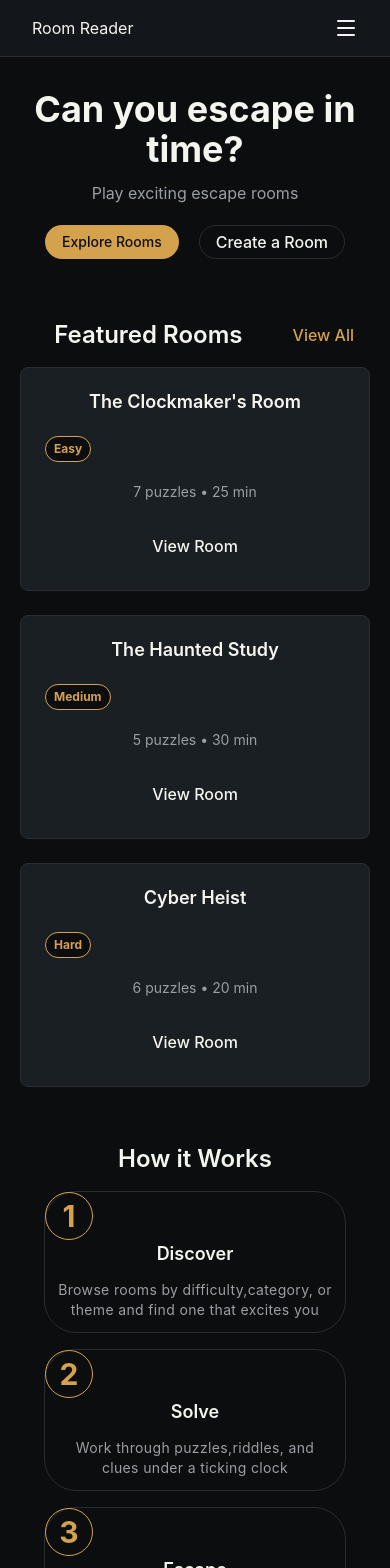
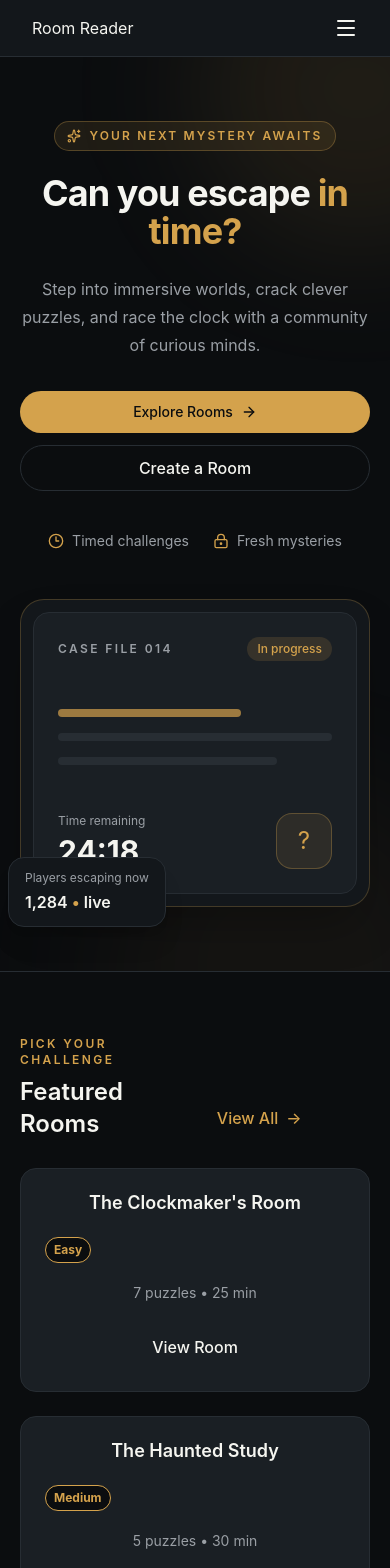
Before and after one commit to gouravasija16/room-reader, a React (Vite) app: page / in a window 390 px wide. Shown: the top 1568 px of the page. Built offline with nearby package versions, Linux system fonts and the light colour scheme.

Commit message:
Improving Responsive UI

```diff
--- a/src/components/home/FeaturedRooms.jsx
+++ b/src/components/home/FeaturedRooms.jsx
@@ -5,12 +5,10 @@ import { useNavigate } from "react-router-dom";
 export default function FeaturedRooms() {
   const navigate=useNavigate()
   return (
-    <section className="flex flex-col gap-4 py-7 px-5  max-w-7xl mx-auto  ">
-    <div className="flex justify-between">
-         <h2 className="text-2xl font-semibold text-text mx-auto px-5">Featured Rooms</h2>
-         <Button variant="text" onClick={()=>navigate("/rooms")}>
-           View All
-         </Button>
+    <section className="mx-auto flex max-w-7xl flex-col gap-7 px-5 py-16 sm:px-8 lg:px-12">
+    <div className="flex items-end justify-between gap-4">
+         <div><p className="mb-2 text-xs font-semibold uppercase tracking-[0.2em] text-accent">Pick your challenge</p><h2 className="text-2xl font-semibold text-text sm:text-3xl">Featured Rooms</h2></div>
+         <Button variant="text" onClick={()=>navigate("/rooms")}>View All <span aria-hidden="true">→</span></Button>
     </div>
     <RoomGrid rooms={sampleRooms.slice(0,3)} />
     </section>
--- a/src/components/home/Hero.jsx
+++ b/src/components/home/Hero.jsx
@@ -1,14 +1,53 @@
 import Button from '../shared/Button.jsx'
 import { useNavigate } from 'react-router-dom'
+import { ArrowRight, Clock3, LockKeyhole, Sparkles } from 'lucide-react'
+
 export default function  Hero(){
   const navigate=useNavigate()
     return (
-           <section className='text-center max-w-7xl py-8 px-6 mx-auto bg-background'>
-             <h1 className='text-4xl font-bold text-text mb-3'>Can you escape in time?</h1>
-             <p className=' text-base mb-5 text-muted font-normal'>Play exciting escape rooms</p>
-             <div className="flex gap-5 justify-center px-4">
-                <Button variant="primary" onClick={()=>navigate(`/rooms`)}>Explore Rooms</Button>
-                <Button variant="secondary" onClick={()=>navigate(`/create`)}>Create a Room</Button>
+           <section className="relative isolate overflow-hidden border-b border-border bg-background">
+             <div className="absolute -right-32 -top-32 -z-10 h-80 w-80 rounded-full bg-accent/10 blur-3xl" />
+             <div className="absolute -bottom-48 left-1/4 -z-10 h-96 w-96 rounded-full bg-accent/5 blur-3xl" />
+             <div className="mx-auto grid max-w-7xl items-center gap-12 px-5 py-16 sm:px-8 sm:py-20 lg:grid-cols-[1.1fr_0.9fr] lg:gap-16 lg:px-12 lg:py-24">
+               <div className="max-w-2xl text-center lg:text-left">
+                 <div className="mb-6 inline-flex items-center gap-2 rounded-full border border-accent/30 bg-accent/10 px-3 py-1.5 text-xs font-semibold uppercase tracking-[0.18em] text-accent">
+                   <Sparkles size={14} aria-hidden="true" />
+                   Your next mystery awaits
+                 </div>
+                 <h1 className="text-4xl font-bold leading-[1.05] tracking-tight text-text sm:text-6xl lg:text-7xl">Can you escape <span className="text-accent">in time?</span></h1>
+                 <p className="mx-auto mt-6 max-w-xl text-base leading-7 text-muted sm:text-lg lg:mx-0">Step into immersive worlds, crack clever puzzles, and race the clock with a community of curious minds.</p>
+                 <div className="mt-8 flex flex-col gap-3 sm:flex-row sm:justify-center lg:justify-start">
+                   <Button variant="primary" onClick={()=>navigate(`/rooms`)}>Explore Rooms <ArrowRight size={16} aria-hidden="true" /></Button>
+                   <Button variant="secondary" onClick={()=>navigate(`/create`)}>Create a Room</Button>
+                 </div>
+                 <div className="mt-10 flex flex-wrap justify-center gap-x-6 gap-y-3 text-sm text-muted lg:justify-start">
+                   <span className="flex items-center gap-2"><Clock3 size={16} className="text-accent" />Timed challenges</span>
+                   <span className="flex items-center gap-2"><LockKeyhole size={16} className="text-accent" />Fresh mysteries</span>
+                 </div>
+               </div>
+               <div className="relative mx-auto w-full max-w-md lg:max-w-none">
+                 <div className="rounded-3xl border border-accent/25 bg-surface p-3 shadow-2xl shadow-black/30">
+                   <div className="rounded-2xl border border-border bg-elevated p-6 sm:p-8">
+                     <div className="mb-12 flex items-center justify-between">
+                       <span className="text-xs font-semibold uppercase tracking-[0.2em] text-muted">Case file 014</span>
+                       <span className="rounded-full bg-accent/15 px-2.5 py-1 text-xs font-medium text-accent">In progress</span>
+                     </div>
+                     <div className="space-y-4">
+                       <div className="h-2 w-2/3 rounded-full bg-accent/70" />
+                       <div className="h-2 w-full rounded-full bg-border" />
+                       <div className="h-2 w-4/5 rounded-full bg-border" />
+                     </div>
+                     <div className="mt-12 flex items-end justify-between">
+                       <div><p className="text-xs text-muted">Time remaining</p><p className="mt-1 text-3xl font-bold text-text">24:18</p></div>
+                       <div className="flex h-14 w-14 items-center justify-center rounded-2xl border border-accent/30 bg-accent/10 text-2xl text-accent">?</div>
+                     </div>
+                   </div>
+                 </div>
+                 <div className="absolute -bottom-5 -left-3 rounded-2xl border border-border bg-surface px-4 py-3 shadow-xl sm:-left-6">
+                   <p className="text-xs text-muted">Players escaping now</p>
+                   <p className="mt-1 font-semibold text-text">1,284 <span className="text-accent">•</span> live</p>
+                 </div>
+               </div>
              </div>
            </section>
 
--- a/src/components/home/HowItWorks.jsx
+++ b/src/components/home/HowItWorks.jsx
@@ -1,18 +1,19 @@
 export default function HowItWorks(){
     const steps=[
-        {number:1,title:'Discover',text:'Browse rooms by difficulty,category, or theme and find one that excites you'},
-        {number:2,title:'Solve',text:'Work through puzzles,riddles, and clues under a ticking clock'},
-        {number:3,title:'Escape',text:'Check the final puzzle,beat the timer,and see how you rank'},
+        {number:1,title:'Discover',text:'Browse rooms by difficulty, category, or theme and find one that excites you'},
+        {number:2,title:'Solve',text:'Work through puzzles, riddles, and clues under a ticking clock'},
+        {number:3,title:'Escape',text:'Check the final puzzle, beat the timer, and see how you rank'},
     ]
     return (
-        <section className="text-center  px-6 py-7 max-w-7.5xl mx-auto">
-            <h2 className="text-2xl font-semibold text-text mb-4">How it Works</h2>
-            <div className="grid grid-cols-1 md:grid-cols-3 gap-4 mb-3 mx-5">
+        <section className="mx-auto max-w-7xl px-5 py-16 text-center sm:px-8 lg:px-12">
+            <p className="mb-2 text-xs font-semibold uppercase tracking-[0.2em] text-accent">The simple way in</p>
+            <h2 className="mb-8 text-2xl font-semibold text-text sm:text-3xl">How it works</h2>
+            <div className="grid grid-cols-1 gap-4 md:grid-cols-3">
                 {steps.map(step => (
-                    <div key={step.number} className="border border-border rounded-4xl">
-                        <span className="text-3xl font-bold text-accent border rounded-full w-12 h-12 flex items-center justify-center border-accent ">{step.number}</span>
-                        <h3 className="font-semibold text-text items-center text-lg ">{step.title}</h3>
-                        <p className="text-sm text-muted text-center px-3 py-3 tracking-wide">{step.text}</p>
+                    <div key={step.number} className="group rounded-2xl border border-border bg-surface p-6 text-left transition hover:-translate-y-1 hover:border-accent/60">
+                        <span className="mb-6 flex h-11 w-11 items-center justify-center rounded-full border border-accent/50 bg-accent/10 text-xl font-bold text-accent">{step.number}</span>
+                        <h3 className="text-lg font-semibold text-text">{step.title}</h3>
+                        <p className="mt-2 text-sm leading-6 text-muted">{step.text}</p>
                     </div>
                 ))}
             </div>
--- a/src/components/pages/CreateRoom.jsx
+++ b/src/components/pages/CreateRoom.jsx
@@ -31,23 +31,34 @@ export default function CreateRoom(){
     navigate(`/rooms/${newRoom.id}/edit`)
   }
     return(
-        <section className=" font-sans  text-center m-4">
-            <h2 className="text-center text-3xl text-accent text-bold mb-5">Create a New Room</h2>
-        <form onSubmit={(e)=>HandleCreateRoom(e)} className="flex flex-col gap-3 justify-center text-center items-center">
-            <label className="text-muted text-lg ">Room title</label>
+        <section className="min-h-[calc(100vh-4rem)] bg-background px-4 py-8 font-sans text-text sm:px-6 sm:py-12">
+          <div className="mx-auto w-full max-w-2xl rounded-2xl border border-border bg-elevated p-5 shadow-lg sm:p-8">
+            <h2 className="mb-2 text-center text-2xl font-bold text-accent sm:text-3xl">Create a New Room</h2>
+            <p className="mb-8 text-center text-sm text-muted sm:text-base">
+              Set up the details for your next reading room.
+            </p>
+        <form onSubmit={(e)=>HandleCreateRoom(e)} className="flex flex-col gap-2">
+            <label htmlFor="room-title" className="text-sm font-medium text-muted sm:text-base">Room title</label>
             <input
+              id="room-title"
               value={createRoom.title}
-              onChange={(e) => setCreateRoom({ ...createRoom, title: e.target.value })}  className="bg-surface border border-border  px-4 py-2 rounded-xl text-text w-full max-w-md mx-auto h-auto text-center focus:border-accent mb-3 capitalize"
+              onChange={(e) => setCreateRoom({ ...createRoom, title: e.target.value })}  className="mb-4 h-11 w-full rounded-xl border border-border bg-surface px-4 py-2 text-text placeholder:text-muted focus:border-accent focus:outline-none focus:ring-1 focus:ring-accent sm:mb-5"
             />
-            <label className="text-muted text-lg ">Description</label>
-            <textarea  value={createRoom.description}
-              onChange={(e) => setCreateRoom({ ...createRoom, description: e.target.value })}  className="bg-surface border border-border focus:border-accent px-4 py-2 rounded-xl text-text w-full max-w-md mx-auto h-auto text-center mb-3 "
+            <label htmlFor="room-description" className="text-sm font-medium text-muted sm:text-base">Description</label>
+            <textarea
+              id="room-description"
+              value={createRoom.description}
+              onChange={(e) => setCreateRoom({ ...createRoom, description: e.target.value })}
+              rows="4"
+              className="mb-4 min-h-28 w-full resize-y rounded-xl border border-border bg-surface px-4 py-2 text-text placeholder:text-muted focus:border-accent focus:outline-none focus:ring-1 focus:ring-accent sm:mb-5"
             > </textarea>
-            <div>
+            <div className="grid grid-cols-1 gap-4 sm:grid-cols-2 sm:gap-5">
+              <div className="flex flex-col gap-2">
+                <label htmlFor="difficulty" className="text-sm font-medium text-muted sm:text-base">Difficulty</label>
               <select
                 name="difficulty"
                 id="difficulty"
-                className=" px-4 py-2 text-text block mx-auto w-full max-w-xs appearance-none rounded-md border border-gray-300 bg-elevated shadow-sm focus:border-accent focus:outline-none focus:ring-accent mb-3"
+                className="h-11 w-full appearance-none rounded-xl border border-border bg-surface px-4 py-2 text-text shadow-sm focus:border-accent focus:outline-none focus:ring-1 focus:ring-accent"
                 spellCheck="false"
                 value={createRoom.difficulty}
                 onChange={(e) => setCreateRoom({ ...createRoom, difficulty: e.target.value })}
@@ -57,17 +68,23 @@ export default function CreateRoom(){
                 <option value="Medium">Medium</option>
                 <option value="Hard">Hard</option>
               </select>
+              </div>
+              <div className="flex flex-col gap-2">
+            <label htmlFor="time-limit" className="text-sm font-medium text-muted sm:text-base">Time Limit (minutes)</label>
+            <input
+              id="time-limit"
+              type="number"
+              min="1"
+              value={createRoom.timeLimit}
+              onChange={(e) => setCreateRoom({ ...createRoom, timeLimit: e.target.value })}  className="h-11 w-full rounded-xl border border-border bg-surface px-4 py-2 text-text focus:border-accent focus:outline-none focus:ring-1 focus:ring-accent"
+            />
+              </div>
             </div>
-            <label className="text-muted text-lg ">Time Limit (minutes)</label>
-            <input
-              type="number"
-              value={createRoom.timeLimit}
-              onChange={(e) => setCreateRoom({ ...createRoom, timeLimit: e.target.value })}  className="bg-surface border border-border focus:border-accent px-4 py-2 rounded-xl text-text  block w-full max-w-xs mx-auto h-auto text-center mb-3"
-            />
-            <div className="mb-5">
+            <div className="mt-6 flex justify-end sm:mt-8">
             <Button variant="primary">Create Room</Button>
             </div>
         </form>
+          </div>
         </section>
     )
 }
--- a/src/components/settings/Settings.jsx
+++ b/src/components/settings/Settings.jsx
@@ -1,58 +1,81 @@
-import {Volume2,VolumeX,Zap,Trash2} from "lucide-react"
+import { Volume2, VolumeX, Zap, Trash2 } from "lucide-react"
 import useLocalStorage from "../shared/useLocalStorage.jsx"
 import Button from "../shared/Button.jsx"
-import {logout} from  "../../auth.jsx"
+import { logout } from "../../auth.jsx"
 import { useNavigate } from "react-router-dom"
 import { useOutletContext } from "react-router-dom"
-export default function Settings(){
-    const {isMuted,setIsMuted}=useOutletContext()
-    console.log(isMuted)
-    const [reducedMotion,setReducedMotion]=useLocalStorage('reduced-motion',false)
-    const navigate=useNavigate()
-    function handleLogout(){
+
+export default function Settings() {
+    const { isMuted, setIsMuted } = useOutletContext()
+    const [reducedMotion, setReducedMotion] = useLocalStorage('reduced-motion', false)
+    const navigate = useNavigate()
+
+    function handleLogout() {
         logout()
         navigate('/login')
     }
-    function handleClearData(){
-        if(!window.confirm("This will delete all your created rooms,best times, and history. This cannot be undone. Continue?")) return
-            localStorage.clear()
-            window.location.reload()
+
+    function handleClearData() {
+        if (!window.confirm("This will delete all your created rooms,best times, and history. This cannot be undone. Continue?")) return
+        localStorage.clear()
+        window.location.reload()
     }
-    return(
-        <div className="flex flex-col gap-4 p-6">
-             <h2 className="text-2xl text-text font-bold">Settings</h2>
-             <div className="flex flex-col gap-4">
-                <h3 className="text-lg font-semibold">Background Music</h3>
+
+    return (
+        <main className="mx-auto w-full max-w-3xl px-4 py-6 sm:px-6 sm:py-10">
+            <div className="flex flex-col gap-6">
                 <div>
-                     <Button variant="primary" onClick={()=>setIsMuted(!isMuted)}>
-                    {isMuted ? <VolumeX size={20} /> : <Volume2 size={20} />}
-                    {isMuted ? "Unmute Music" : "Mute Music"}
-                </Button>
+                    <h2 className="text-2xl font-bold text-text sm:text-3xl">Settings</h2>
+                    <p className="mt-2 text-sm text-muted sm:text-base">
+                        Manage your preferences and local Room Reader data.
+                    </p>
                 </div>
-             </div>
-            <div className="flex flex-col gap-4">
-                <h3 className="text-lg font-semibold">Motion</h3>
-            <div>
-                <Button variant="secondary" onClick={()=>setReducedMotion(!reducedMotion)} >
-                <Zap size={20} />
-                {reducedMotion ? 'Enable Animations' : 'Reduce Motion'}</Button>
+
+                <div className="grid gap-4 sm:gap-5">
+                    <section className="flex flex-col gap-4 rounded-2xl border border-border bg-surface p-4 sm:flex-row sm:items-center sm:justify-between sm:p-6">
+                        <div>
+                            <h3 className="text-lg font-semibold">Background Music</h3>
+                            <p className="mt-1 text-sm text-muted">Control ambient music while you use the app.</p>
+                        </div>
+                        <Button variant="primary" onClick={() => setIsMuted(!isMuted)}>
+                            {isMuted ? <VolumeX size={20} /> : <Volume2 size={20} />}
+                            {isMuted ? "Unmute Music" : "Mute Music"}
+                        </Button>
+                    </section>
+
+                    <section className="flex flex-col gap-4 rounded-2xl border border-border bg-surface p-4 sm:flex-row sm:items-center sm:justify-between sm:p-6">
+                        <div>
+                            <h3 className="text-lg font-semibold">Motion</h3>
+                            <p className="mt-1 text-sm text-muted">Reduce visual effects and animations across the app.</p>
+                        </div>
+                        <Button variant="secondary" onClick={() => setReducedMotion(!reducedMotion)}>
+                            <Zap size={20} />
+                            {reducedMotion ? 'Enable Animations' : 'Reduce Motion'}
+                        </Button>
+                    </section>
+
+                    <section className="flex flex-col gap-4 rounded-2xl border border-border bg-surface p-4 sm:flex-row sm:items-center sm:justify-between sm:p-6">
+                        <div>
+                            <h3 className="text-lg font-semibold">Clear Data</h3>
+                            <p className="mt-1 text-sm text-muted">Delete your created rooms, best times, and history.</p>
+                        </div>
+                        <Button variant="secondary" onClick={handleClearData}>
+                            <Trash2 size={20} />
+                            Clear All Local Data
+                        </Button>
+                    </section>
+                </div>
+
+                <div className="flex justify-stretch sm:justify-end">
+                    <Button onClick={handleLogout} variant="primary">Logout</Button>
+                </div>
+
+                <div className="space-y-2 border-t border-border pt-4">
+                    <p className="text-sm text-muted">Your motion preference is saved in local storage and persists across sessions.</p>
+                    <p className="text-lg tracking-wide text-muted">More settings coming soon.</p>
+                </div>
             </div>
-            </div>
-             <div className="flex flex-col gap-4">
-                <h3 className="text-lg font-semibold">Clear Data</h3>
-             <div>
-            <Button variant="secondary" onClick={handleClearData}>
-            <Trash2 size={20} />
-            Clear All local Data</Button>
-            </div>
-            </div>
-            <div className="m-4">
-                <Button onClick={handleLogout} variant="primary">Logout</Button>
-            </div>
-            <p className="text-sm text-muted">Note: This will reduce or disable animations in the app, including confetti and other visual effects.</p>
-            <p className="text-sm text-muted">This setting is also saved in local storage, so it will persist across sessions.</p>
-            <p className="text-lg text-muted tracking-wide">More settings coming soon.</p>
-        </div>
+        </main>
 
     )
 }
--- a/src/components/shared/Button.jsx
+++ b/src/components/shared/Button.jsx
@@ -1,15 +1,15 @@
-export default function Button({ children, variant, onClick }) {
-    const baseStyles = "px-4 py-1 rounded-3xl font-medium transition  w-20 md: w-auto";
+export default function Button({ children, variant, className = "", ...props }) {
+    const baseStyles = "inline-flex items-center justify-center gap-2 px-4 py-2.5 rounded-3xl font-medium transition w-full sm:w-auto";
     const variantStyles =
         variant === "primary"
-            ? "bg-accent hover:opacity-90 text-background text-center border border-transparent rounded-2xl text-sm md:text-base "
+            ? "bg-accent hover:opacity-90 text-background text-center border border-transparent rounded-2xl text-sm md:text-base disabled:cursor-not-allowed disabled:opacity-60"
             : variant === "secondary"
                 ? "bg-transparent text-text border border-border hover:bg-surface"
-                : "bg-transparent text-accent hover:underline px-0 py-0 w-auto ";
+                : "bg-transparent text-accent hover:underline px-0 py-0 w-auto"
 
     return (
-        <button className={`${baseStyles} ${variantStyles}`} onClick={onClick}>
+        <button className={`${baseStyles} ${variantStyles} ${className}`} {...props}>
             {children}
         </button>
-    );
+    )
 }
--- a/src/components/shared/RoomCard.jsx
+++ b/src/components/shared/RoomCard.jsx
@@ -2,7 +2,7 @@ import { Link } from "react-router-dom";
 import DifficultyBadge from "./DifficultyBadge";
 export default function RoomCard({key,room,id}){
     return(
-         <div className="bg-elevated flex flex-col gap-5  rounded-lg px-6 py-5 place-items-center border border-border transition hover:border-accent hover:scale-90  " key={key} id={id}>
+         <div className="bg-elevated flex min-h-56 flex-col items-center justify-between gap-4 rounded-2xl px-6 py-5 text-center border border-border transition duration-300 hover:-translate-y-1 hover:border-accent/70 hover:shadow-lg hover:shadow-black/20  " key={key} id={id}>
           <h2 className="font-semibold text-lg text-text capitalize">{room.title}</h2>
           <DifficultyBadge difficulty={room.difficulty} />
           <p className="text-sm text-muted">{room.puzzleCount} puzzles <span>• {room.timeLimit} min</span></p>
--- a/src/index.css
+++ b/src/index.css
@@ -8,6 +8,14 @@
   --color-border:#272D33;
   --color-accent:#D4A24C;
 }
+@layer base {
+  body {
+    margin: 0;
+    min-width: 320px;
+    background: var(--color-background);
+    font-family: Inter, ui-sans-serif, system-ui, sans-serif;
+  }
+}
 .reduce-motion *{
   transition:none !important;
   animation:none !important;
```
Also changed, not shown: src/components/home/CreateCTA.jsx (+8 -5 lines), src/components/pages/Login.jsx (+70 -30 lines).
